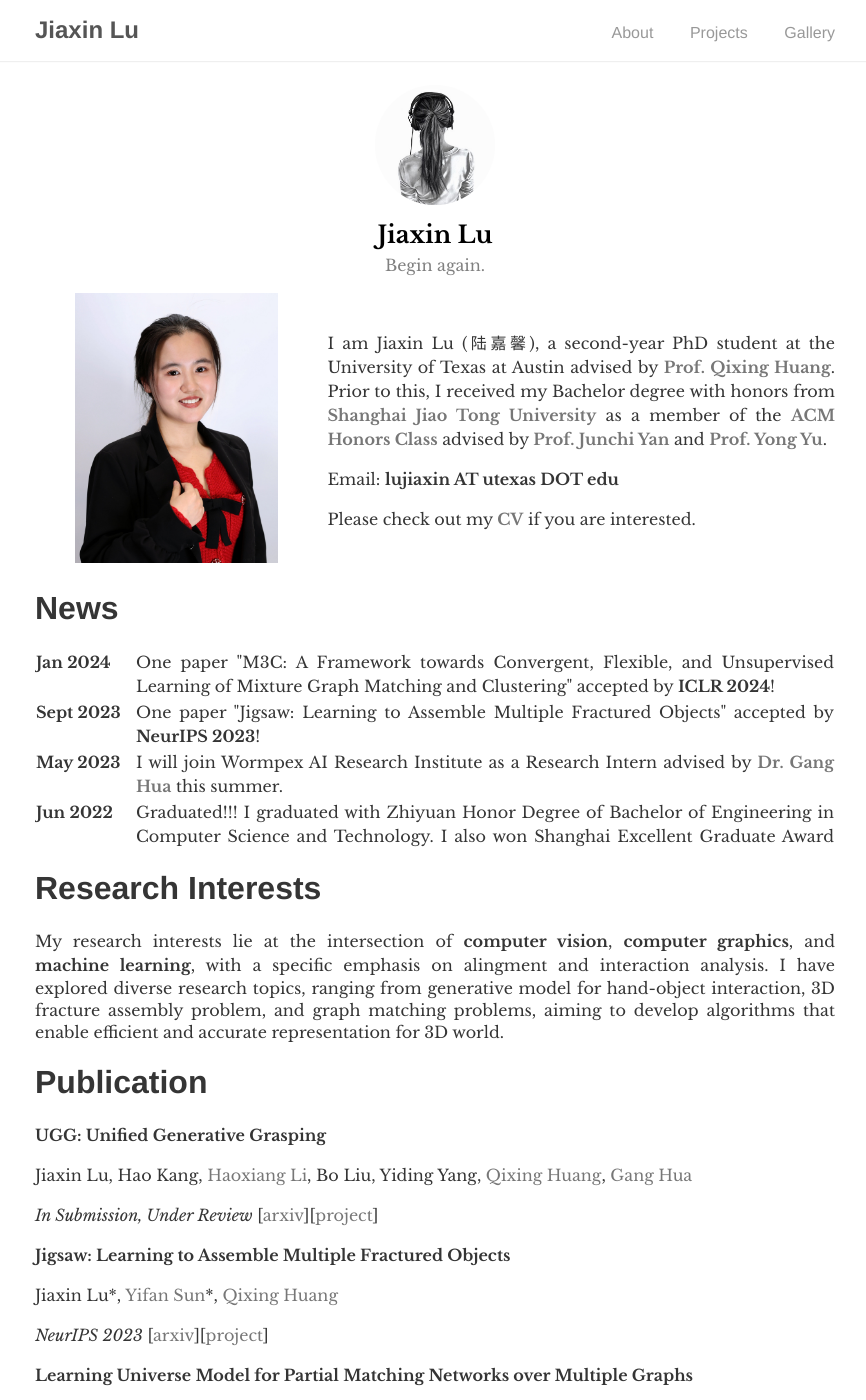
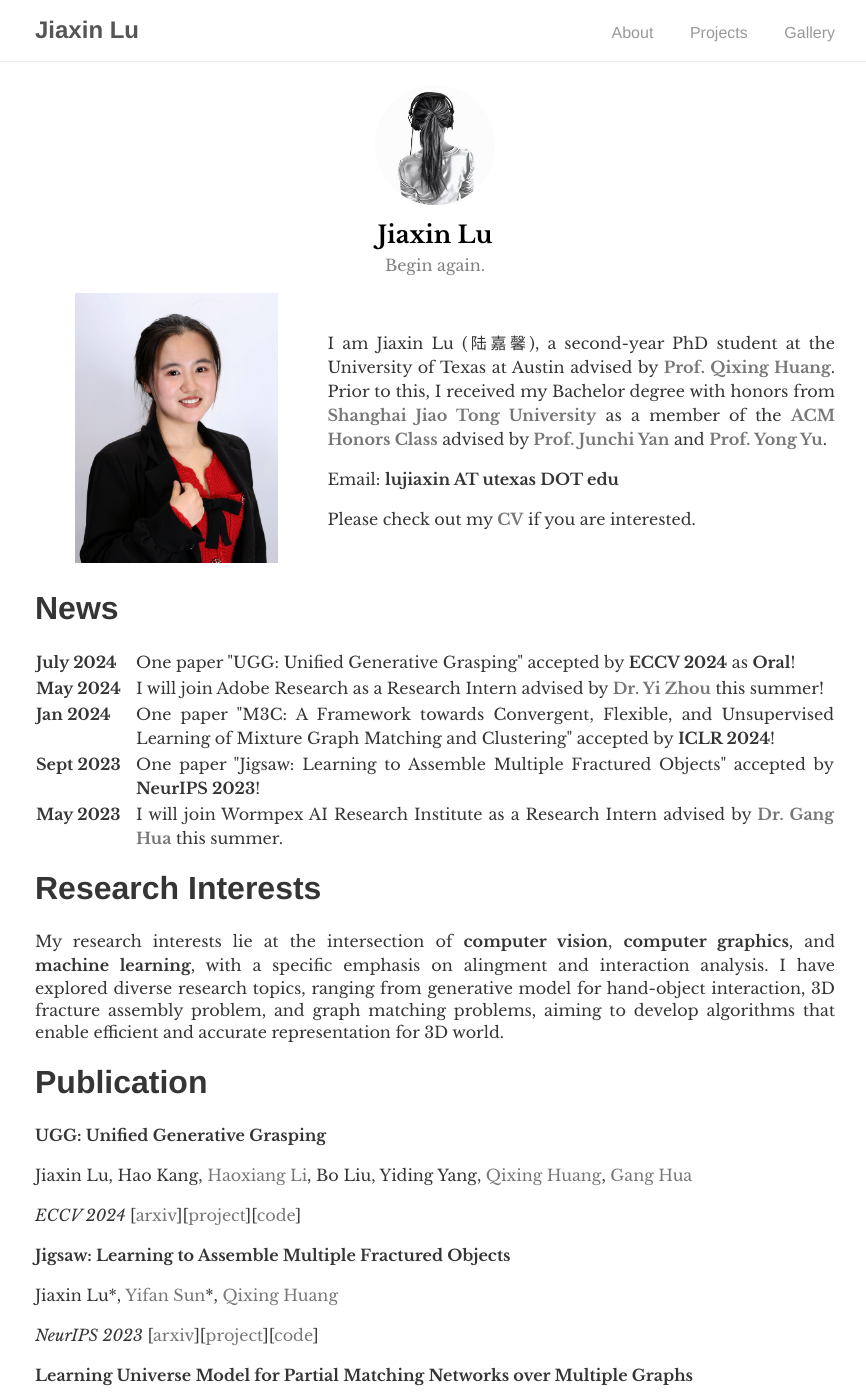
Before and after one commit to Jiaxin-Lu/Jiaxin-Lu.github.io, a Jekyll site: the page built from index.md, in a window 1280 px wide and 1400 px high. Shown: the whole window, without its empty margins (205-1071 px from the left). Built offline with Jekyll 4.4.1, drawn with Linux system fonts in a browser that asks for light colours.

Commit message:
update 08/15

```diff
--- a/index.md
+++ b/index.md
@@ -17,6 +17,14 @@ layout: about
 # News
 <div style="overflow-y:auto; max-height:200px;">
 <table frame="void" rules="none" border="0">
+    <tr>
+        <td width="100"><b>July 2024</b></td>
+        <td>One paper "UGG: Unified Generative Grasping" accepted by <b>ECCV 2024</b> as <b>Oral</b>!</td>
+    </tr>
+    <tr>
+        <td width="100"><b>May 2024</b></td>
+        <td>I will join Adobe Research as a Research Intern advised by <a href="https://zhouyisjtu.github.io/"><b>Dr. Yi Zhou</b></a> this summer!</td>
+    </tr>
     <tr>
         <td width="100"><b>Jan 2024</b></td>
         <td>One paper "M3C: A Framework towards Convergent, Flexible, and Unsupervised Learning of Mixture Graph Matching and Clustering" accepted by <b>ICLR 2024</b>!</td>
@@ -55,13 +63,13 @@ My research interests lie at the intersection of **computer vision**, **computer
 
 Jiaxin Lu, Hao Kang, [Haoxiang Li](https://blog.haoxiang.org/haoxiang.html), Bo Liu, Yiding Yang, [Qixing Huang](https://www.cs.utexas.edu/~huangqx/), [Gang Hua](https://www.ganghua.org/)
 
-*In Submission, Under Review* [[arxiv](https://arxiv.org/abs/2311.16917)][[project](https://jiaxin-lu.github.io/ugg/)]
+*ECCV 2024* [[arxiv](https://arxiv.org/abs/2311.16917)][[project](https://jiaxin-lu.github.io/ugg/)][[code](https://github.com/Jiaxin-Lu/ugg)]
 
 **Jigsaw: Learning to Assemble Multiple Fractured Objects**
 
 Jiaxin Lu&#42;, [Yifan Sun](https://yifansun12.wixsite.com/mysite)&#42;, [Qixing Huang](https://www.cs.utexas.edu/~huangqx/)
 
-*NeurIPS 2023* [[arxiv](https://arxiv.org/abs/2305.17975)][[project](https://jiaxin-lu.github.io/Jigsaw/)]
+*NeurIPS 2023* [[arxiv](https://arxiv.org/abs/2305.17975)][[project](https://jiaxin-lu.github.io/Jigsaw/)][[code](https://github.com/Jiaxin-Lu/Jigsaw)]
 
 **Learning Universe Model for Partial Matching Networks over Multiple Graphs**
 
```
Also changed, not shown: _posts/2023-11-01-ugg.md (+2 -1 lines).
